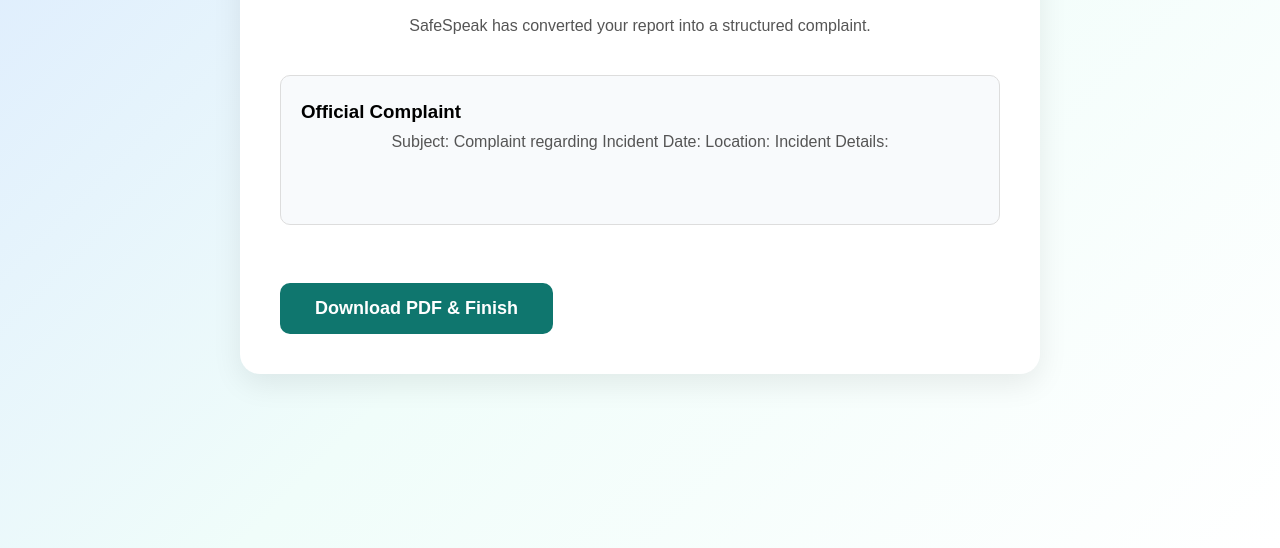
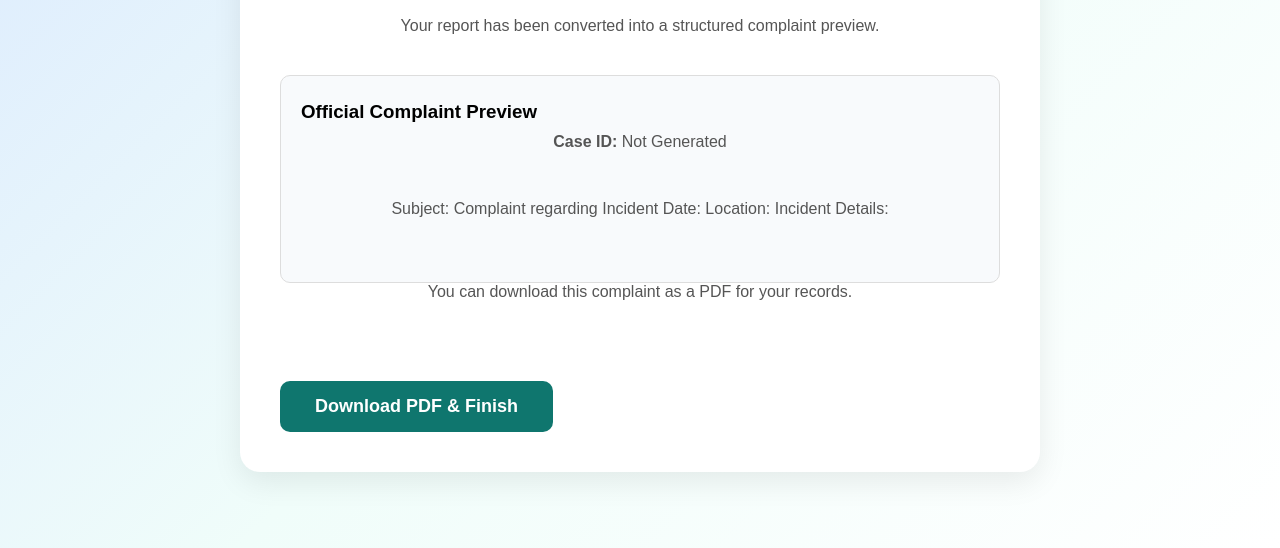
Before and after one commit to sanjanasri3007-eng/SWYNEX-Interactive-Web-Application, a plain HTML site: page complaint.html in a window 1280 px wide. Shown: the part 252-800 px from the top of the page. Drawn offline with nearby package versions, Linux system fonts and the light colour scheme.

Commit message:
Improve complaint preview and PDF generation page

```diff
--- a/complaint.html
+++ b/complaint.html
@@ -1,10 +1,14 @@
+
 <!DOCTYPE html>
 <html lang="en">
+
 <head>
-    <meta charset="UTF-8">
-    <title>Complaint Preview</title>
-    <link rel="stylesheet" href="style.css">
+<meta charset="UTF-8">
+<meta name="viewport" content="width=device-width, initial-scale=1.0">
+<title>Complaint Preview</title>
+<link rel="stylesheet" href="style.css">
 </head>
+
 <body>
 
 <header>
@@ -14,15 +18,10 @@
 </div>
 
 <nav>
-
 <a href="index.html">Home</a>
-
 <a href="report.html">Report</a>
-
 <a href="track.html">Track</a>
-
 <a href="dashboard.html">Dashboard</a>
-
 </nav>
 
 <button class="exit-btn" onclick="quickExit()">
@@ -36,29 +35,36 @@ Quick Exit
 <h1>Complaint Preview</h1>
 
 <p>
-SafeSpeak has converted your report into a structured complaint.
+Your report has been converted into a structured complaint preview.
 </p>
 
 <div class="summary-box">
 
-<h3>Official Complaint</h3>
+<h3>Official Complaint Preview</h3>
+
+<p><strong>Case ID:</strong> <span id="complaintCaseID"></span></p>
 
 <p id="complaintText"></p>
 
 </div>
 
-<br>
+<p>
+You can download this complaint as a PDF for your records.
+</p>
 
 <button class="btn" onclick="downloadAndFinish()">
 Download PDF & Finish
 </button>
-
 
 </section>
 
 <script src="https://cdnjs.cloudflare.com/ajax/libs/jspdf/2.5.1/jspdf.umd.min.js"></script>
 <script src="script.js"></script>
 
+<script>
+document.getElementById("complaintCaseID").textContent =
+localStorage.getItem("currentCaseID") || "Not Generated";
+</script>
 
 </body>
 </html>
```
